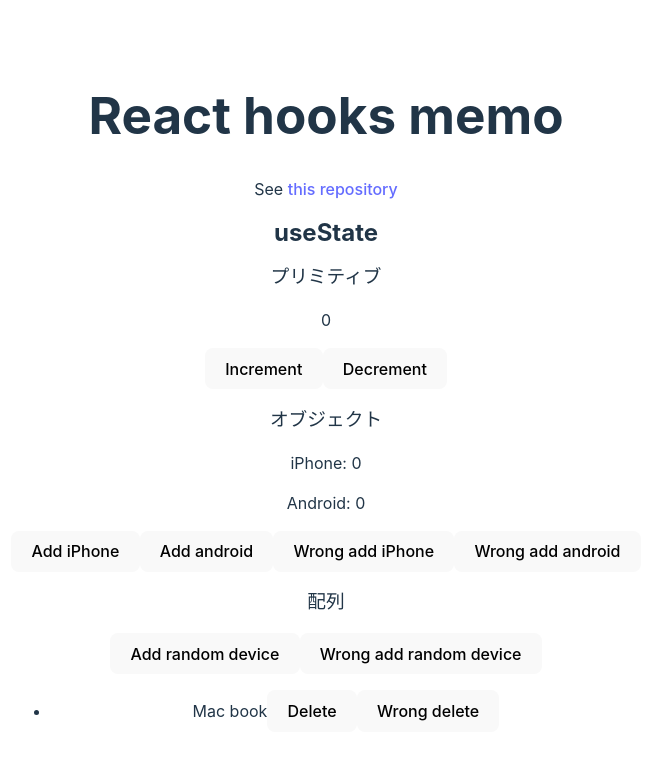
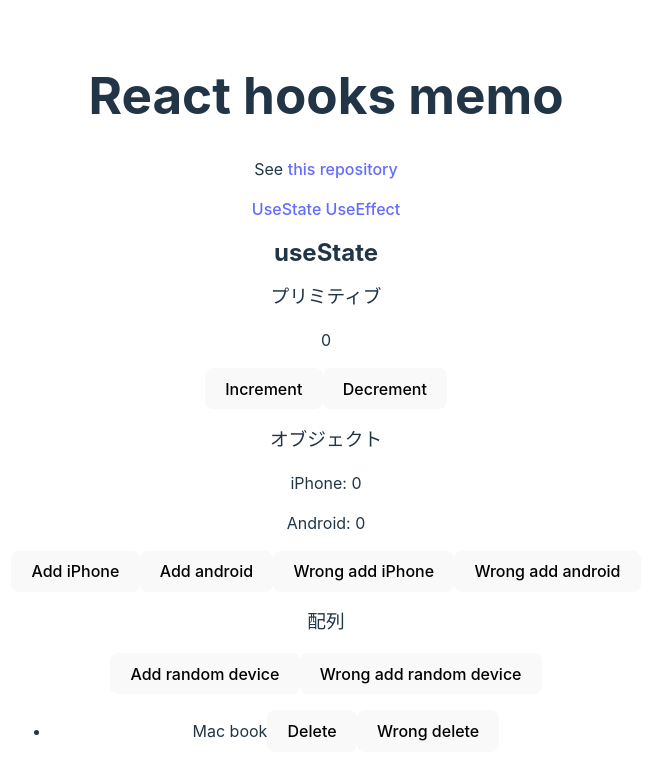
Before and after one commit to YT-NKGW/react-hooks-memo, a React (Vite) app: page / in a window 1280 px wide. Shown: the top 780 px of the page, without its empty margins (314-965 px from the left). Built offline with nearby package versions, Linux system fonts and the light colour scheme.

Commit message:
feat: 🎸 add component showing controll to index page

```diff
--- a/src/App.tsx
+++ b/src/App.tsx
@@ -1,17 +1,44 @@
+import { useState, useEffect } from 'react'
+
 import UseState from './components/UseState'
+import UseEffect from './components/UseEffect'
 import './App.css'
 
 function App() {
+  const RenderableComponents = {
+    [UseState.name]: { component: <UseState /> },
+    [UseEffect.name]: { component: <UseEffect /> },
+  } as const
+  type RenderableComponentType = typeof RenderableComponents[keyof typeof RenderableComponents]
+
+  const [renderableComponent, setRenderableComponents] = useState<RenderableComponentType>(
+    RenderableComponents.UseState
+  )
+
+  useEffect(() => {
+    setRenderableComponents(renderableComponent)
+  }, [renderableComponent])
+
+  const updateRenderComponent = (component: RenderableComponentType) => {
+    if (component === renderableComponent) return
+
+    setRenderableComponents(component)
+  }
+
   return (
     <div className="App">
       <h1>React hooks memo</h1>
       <p>
-        See{' '}
-        <a href="https://github.com/YT-NKGW/react-hooks-memo">
-          this repository
-        </a>
+        See <a href="https://github.com/YT-NKGW/react-hooks-memo">this repository</a>
       </p>
-      <UseState />
+      <p>
+        {Object.keys(RenderableComponents).map((component) => (
+          <a key={component} onClick={() => updateRenderComponent(RenderableComponents[component])}>
+            {component}{' '}
+          </a>
+        ))}
+      </p>
+      {renderableComponent.component}
     </div>
   )
 }
--- /dev/null
+++ b/src/components/UseEffect.tsx
@@ -0,0 +1,9 @@
+const UseEffect = () => {
+  return (
+    <>
+      <h2>useEffect</h2>
+    </>
+  )
+}
+
+export default UseEffect
--- a/src/components/UseState.tsx
+++ b/src/components/UseState.tsx
@@ -37,15 +37,10 @@ const UseState = () => {
   const [macDevices, setMacDevices] = useState([{ name: 'Mac book' }])
   const newDevice = () => (Math.random() > 0.5 ? 'Mac book' : 'iPhone')
   const addDevice = () => {
-    setMacDevices((currentMacDevices) => [
-      ...currentMacDevices,
-      { name: newDevice() },
-    ])
+    setMacDevices((currentMacDevices) => [...currentMacDevices, { name: newDevice() }])
   }
   const deleteDevice = (index: number) => {
-    setMacDevices((currentMacDevices) =>
-      currentMacDevices.filter((_, i) => i !== index)
-    )
+    setMacDevices((currentMacDevices) => currentMacDevices.filter((_, i) => i !== index))
   }
   // オブジェクトと同様に以下関数だとstateが更新されない。新しい配列をdispatchに渡す必要がある
   const wrongAddDevice = () => {
@@ -84,9 +79,7 @@ const UseState = () => {
             <li key={index}>
               {device.name}
               <button onClick={() => deleteDevice(index)}>Delete</button>
-              <button onClick={() => wrongDeleteDevice(index)}>
-                Wrong delete
-              </button>
+              <button onClick={() => wrongDeleteDevice(index)}>Wrong delete</button>
             </li>
           ))}
         </ul>
```
